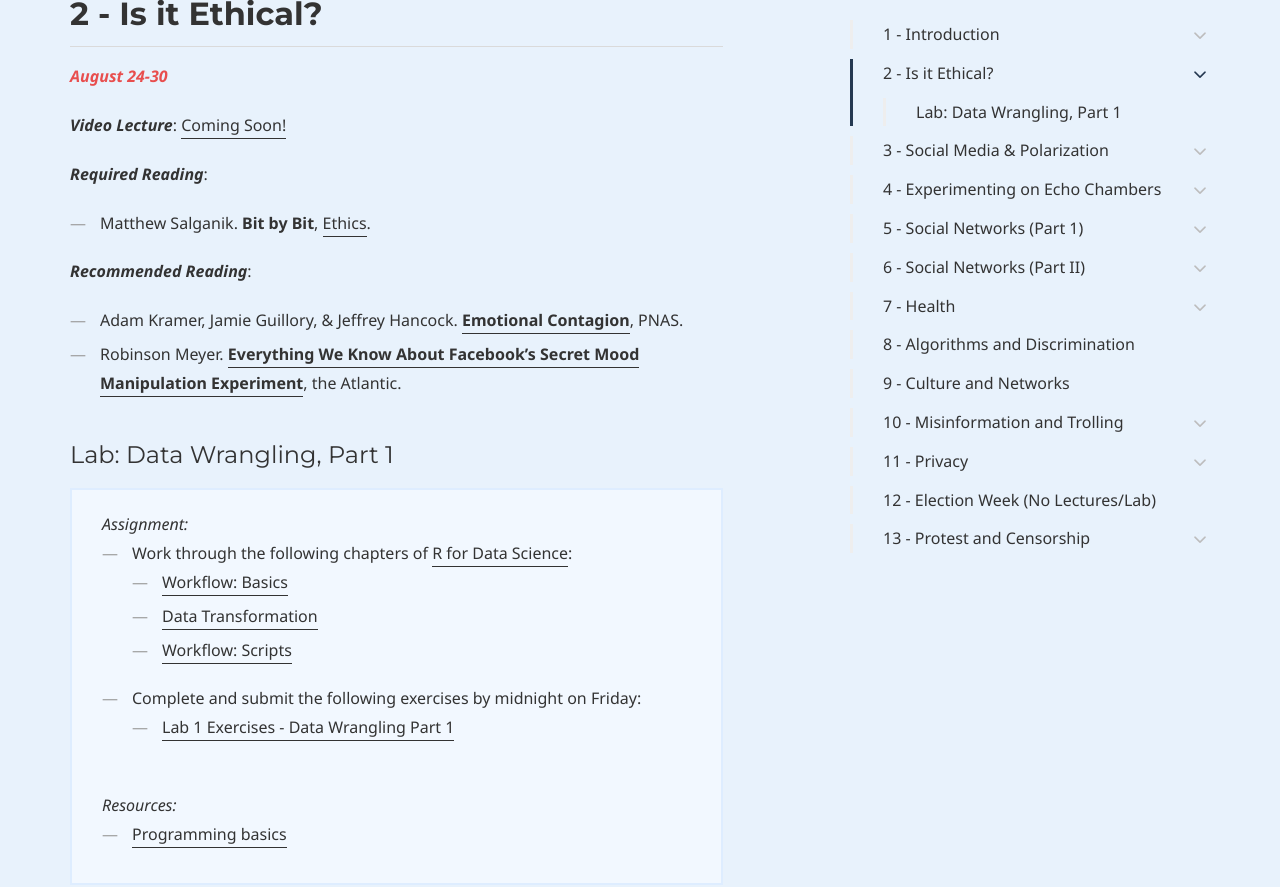
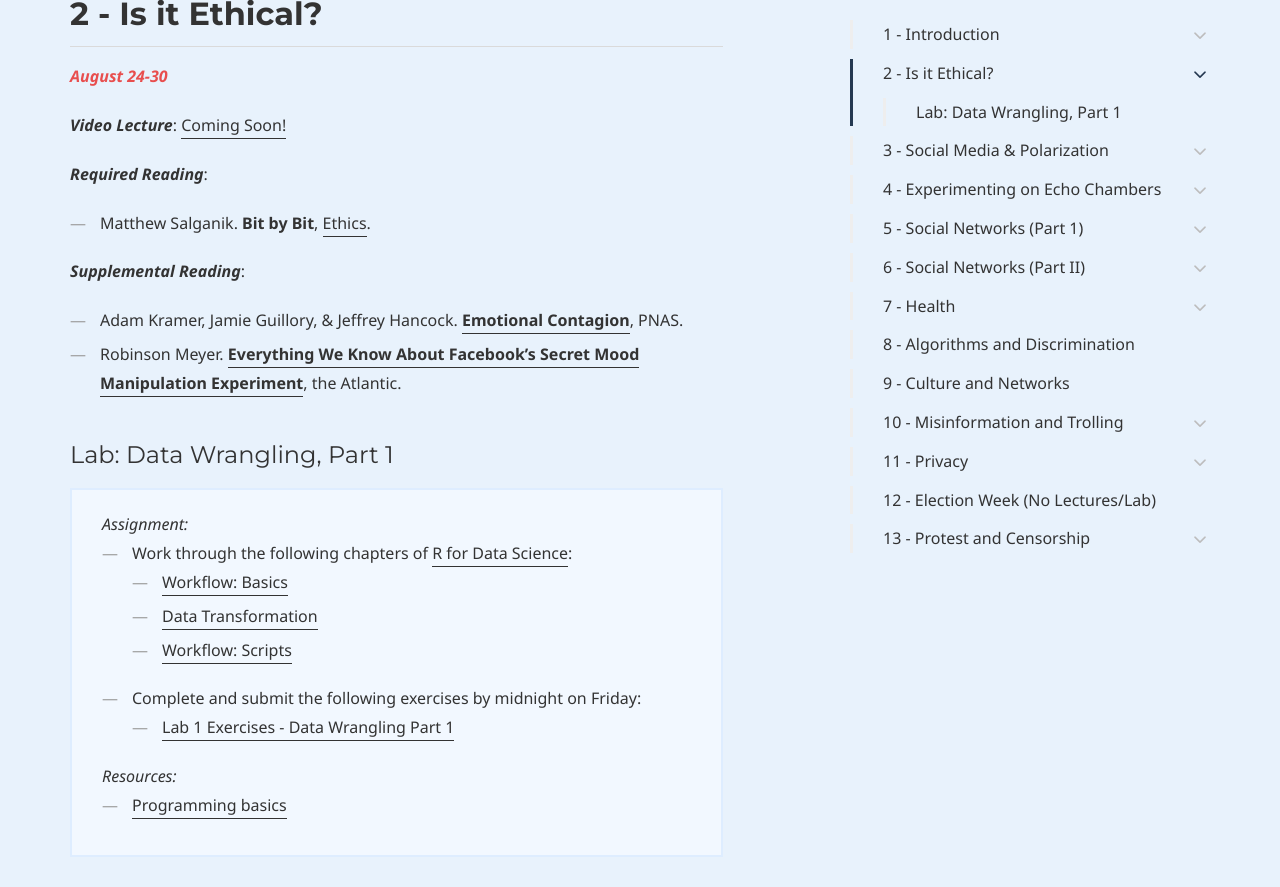
Before and after one commit to dssoc/dssoc.github.io, a Jekyll site: the page built from schedule.md, in a window 1280 px wide and 900 px high, scrolled down 1890 px. Shown: the top 887 px of the window. Built offline with Jekyll 4.4.1, drawn with Linux system fonts in a browser that asks for light colours; some web fonts are replaced.

Commit message:
Update schedule.md

```diff
--- a/schedule.md
+++ b/schedule.md
@@ -70,7 +70,7 @@ page_nav:
 ***Required Reading***:
 - Matthew Salganik. **Bit by Bit**, [Ethics](https://www.bitbybitbook.com/en/1st-ed/ethics/).
 
-***Recommended Reading***:
+***Supplemental Reading***:
 - Adam Kramer, Jamie Guillory, & Jeffrey Hancock. [**Emotional Contagion**](https://www.pnas.org/content/111/24/8788), PNAS.
 - Robinson Meyer. [**Everything We Know About Facebook's Secret Mood Manipulation Experiment**](https://www.theatlantic.com/technology/archive/2014/06/everything-we-know-about-facebooks-secret-mood-manipulation-experiment/373648/), the Atlantic.
 
@@ -88,7 +88,6 @@ page_nav:
 <ul>
 <li><a href = "https://raw.githubusercontent.com/dssoc/dssoc.github.io/master/assignments/DSS_Lab1_DataWrangling1.Rmd">Lab 1 Exercises - Data Wrangling Part 1</a></li>
 </ul></li></ul>
-<br/>
 
 <i>Resources:</i><br/>
 <ul>
```
